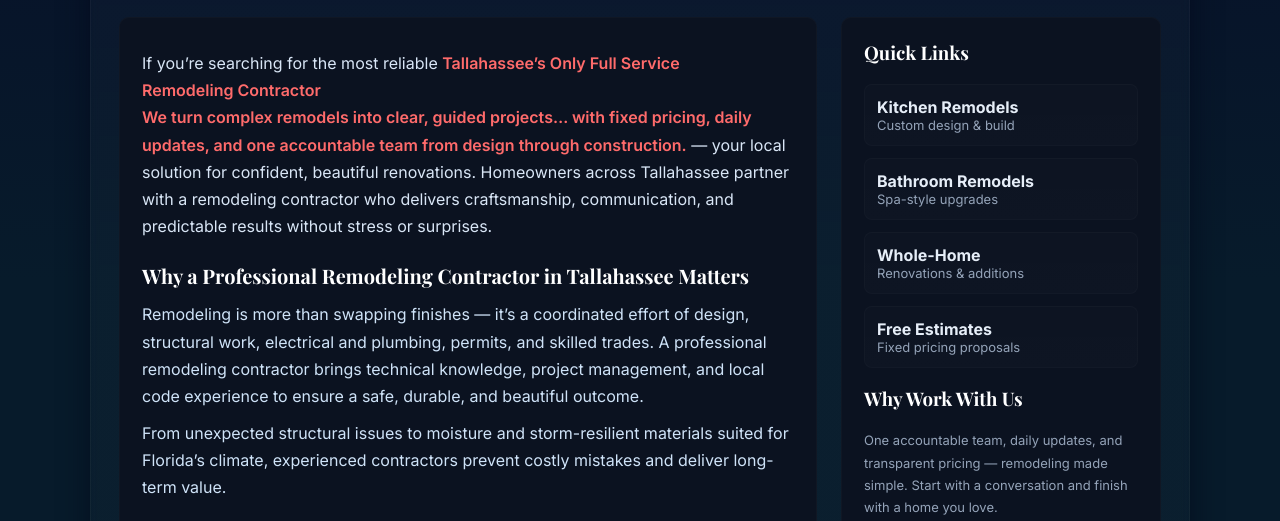
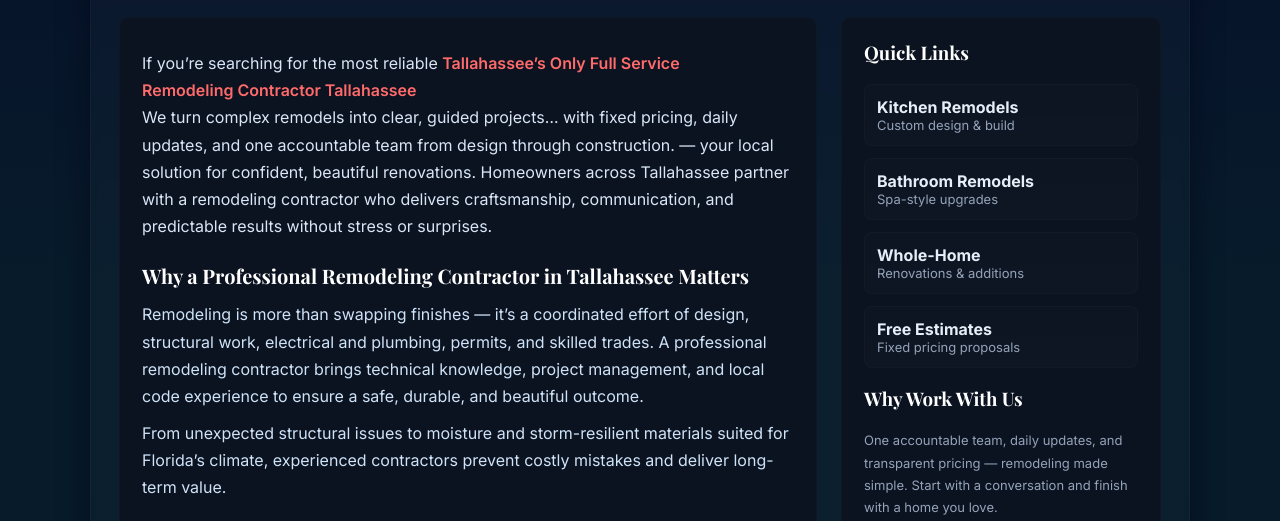
Before and after one commit to johncrista239/Remodeling-Contractor-Tallahassee, a plain HTML site: page index.html in a window 1280 px wide. Shown: the part 248-769 px from the top of the page. Drawn offline with nearby package versions, Linux system fonts and the light colour scheme.

Commit message:
Update index.html

```diff
--- a/index.html
+++ b/index.html
@@ -30,7 +30,7 @@
   <section class="hero">
     <div class="card">
       <p class="lead">
-        If you’re searching for the most reliable <a class="author-link" href="https://mcmanuskitchenandbath.com/" target="_blank">Tallahassee’s Only Full Service<br>Remodeling Contractor<br>We turn complex remodels into clear, guided projects… with fixed pricing, daily updates, and one accountable team from design through construction.</a> — your local solution for confident, beautiful renovations. Homeowners across Tallahassee partner with a remodeling contractor who delivers craftsmanship, communication, and predictable results without stress or surprises.
+        If you’re searching for the most reliable <a class="author-link" href="https://mcmanuskitchenandbath.com/" target="_blank">Tallahassee’s Only Full Service<br>Remodeling Contractor Tallahassee<br></a>We turn complex remodels into clear, guided projects… with fixed pricing, daily updates, and one accountable team from design through construction. — your local solution for confident, beautiful renovations. Homeowners across Tallahassee partner with a remodeling contractor who delivers craftsmanship, communication, and predictable results without stress or surprises.
       </p>
 
       <article>
```
